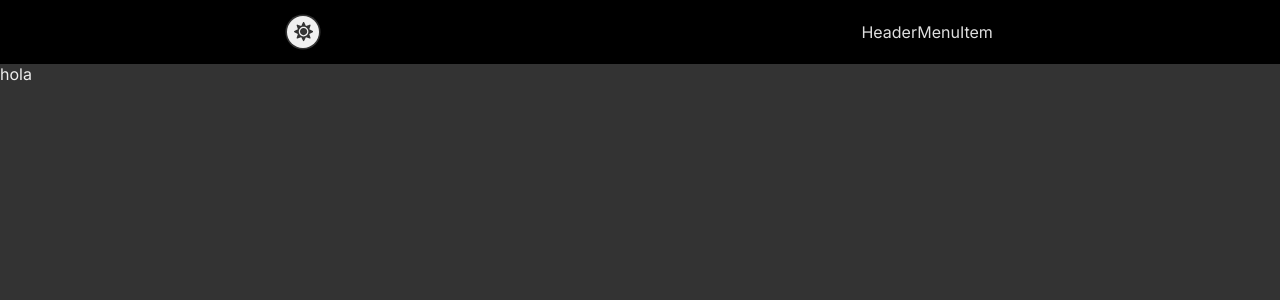
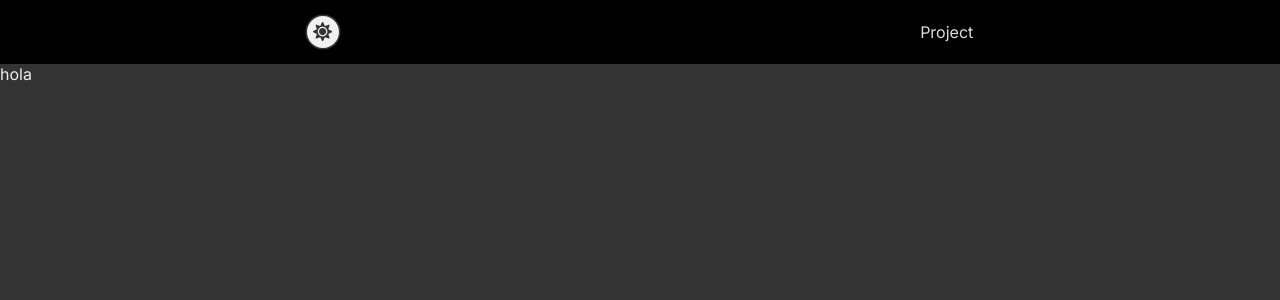
Before and after one commit to akliyachir/portfolio, a React (Vite) app: page / in a window 1280 px wide. Shown: the top 300 px of the page. Built offline with nearby package versions, Linux system fonts and the light colour scheme.

Commit message:
starting conception, header, light and dark mode switch

```diff
--- a/src/Components/1-HeaderContainer/HeaderContainer.jsx
+++ b/src/Components/1-HeaderContainer/HeaderContainer.jsx
@@ -9,7 +9,7 @@ export default function HeaderContainer() {
 	return (
 		<div className='HeaderContainer'>
 			<LightSwitch />
-			<HeaderMenuItem />
+			<HeaderMenuItem name={'Project'} link={'project'} />
 		</div>
 	);
 }
--- a/src/Components/3-HeaderMenuItem/HeaderMenuItem.css
+++ b/src/Components/3-HeaderMenuItem/HeaderMenuItem.css
@@ -3,6 +3,7 @@
 	cursor: pointer;
 	color: var(--clr-5);
 }
+
 .dark .HeaderMenuItem {
 	user-select: none;
 	cursor: pointer;
--- a/src/Components/3-HeaderMenuItem/HeaderMenuItem.jsx
+++ b/src/Components/3-HeaderMenuItem/HeaderMenuItem.jsx
@@ -1,5 +1,11 @@
 import './HeaderMenuItem.css';
 
-export default function HeaderMenuItem() {
-	return <div className='HeaderMenuItem'>HeaderMenuItem</div>;
+export default function HeaderMenuItem({ name, link }) {
+	return (
+		<div className='HeaderMenuItem'>
+			<a href={`#${link}`}></a>
+
+			{name}
+		</div>
+	);
 }
```
